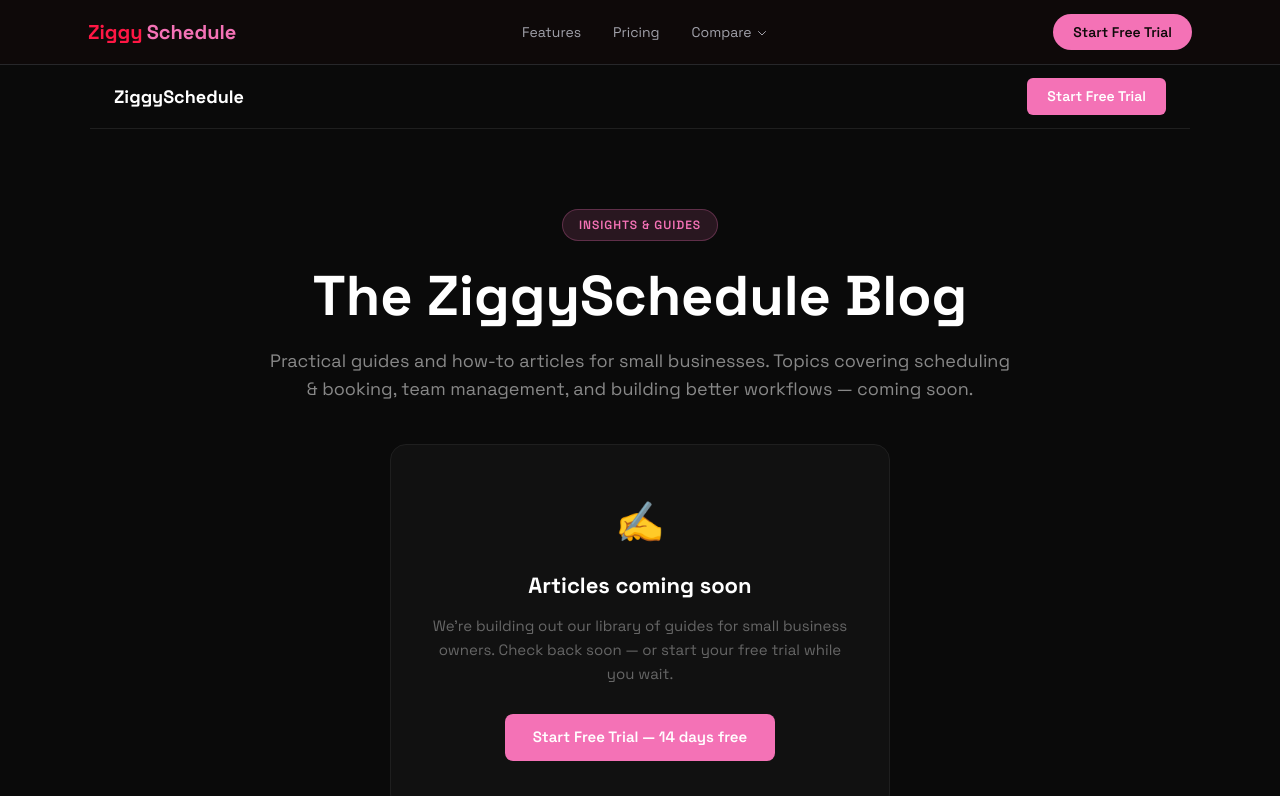
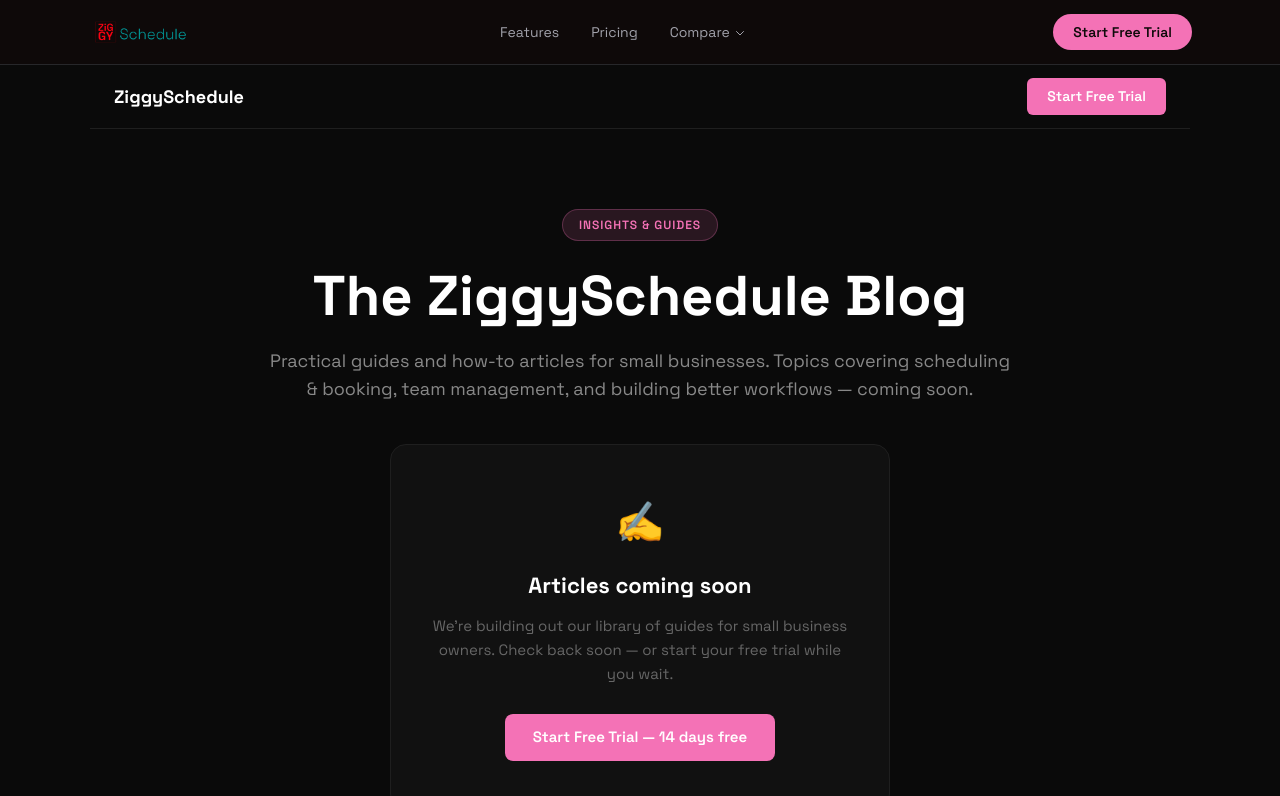
Before and after one commit to ziggytech-dotcom/ziggyschedule-marketing, a Next.js app: page /blog in a window 1280 px wide. Shown: the top 796 px of the page. Built offline with nearby package versions, Linux system fonts and the light colour scheme.

Commit message:
feat: swap text logo to PNG wordmark v3 in nav

```diff
--- a/app/components/Navbar.tsx
+++ b/app/components/Navbar.tsx
@@ -13,10 +13,9 @@
     >
       <div className="max-w-6xl mx-auto px-4 sm:px-6 flex items-center justify-between h-16">
         {/* Logo */}
-        <Link href="/" className="flex items-center gap-1 text-xl font-bold">
-          <span style={{ color: "#ff1744", fontFamily: "'Space Grotesk', sans-serif" }}>Ziggy</span>
-          <span style={{ color: "#f472b6", fontFamily: "'Space Grotesk', sans-serif" }}>Schedule</span>
-        </Link>
+        <a href="/" style={{ textDecoration: "none", display: "flex", alignItems: "center" }}>
+          <img src="/ziggyschedule-wordmark-v3.png" alt="ZiggySchedule" style={{ height: 32, width: "auto" }} />
+        </a>
 
         {/* Desktop Nav */}
         <div className="hidden md:flex items-center gap-8">
```
Also changed, not shown: public/ziggyschedule-wordmark-v3.png (added).
